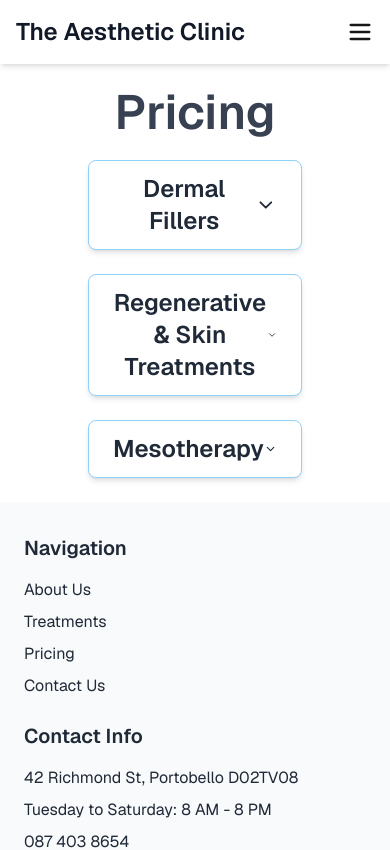
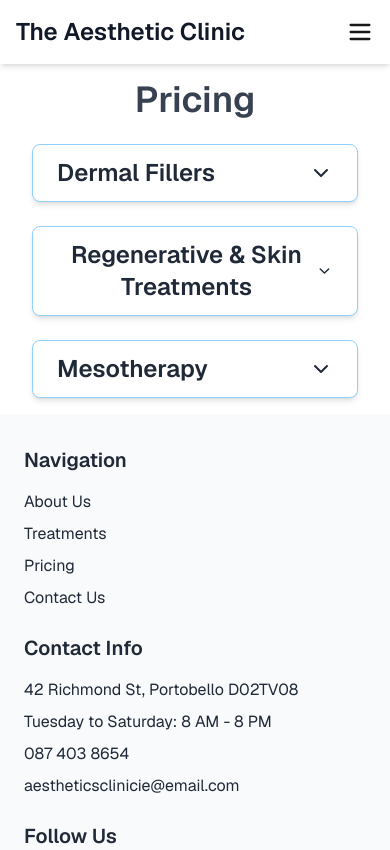
Before and after one commit to Rique-Borges/aestheticsclinic, a Next.js app: page /pricing in a window 390 px wide. Shown: the top 850 px of the page. Built offline with nearby package versions, Linux system fonts and the light colour scheme.

Commit message:
add: responsividade na página de preços

```diff
--- a/src/app/pricing/components/pricingitem.js
+++ b/src/app/pricing/components/pricingitem.js
@@ -1,9 +1,12 @@
 const PricingItem = ({ name, price, description, isHighlighted }) => {
   return (
-    <li className={`p-4 rounded-md transition-all duration-500 ease-in-out ${isHighlighted ? 'bg-[#8ED1FB] text-white' : 'bg-gray-100 text-gray-700'}`}>
-      <h3 className="font-semibold text-lg">{name}</h3>
-      <p className="text-sm">{description}</p>
-      <p className="text-lg font-bold">{price}</p>
+    <li
+      className={`p-4 rounded-md transition-all duration-500 ease-in-out
+        ${isHighlighted ? 'bg-[#8ED1FB] text-white' : 'bg-gray-100 text-gray-700'}`}
+    >
+      <h3 className="font-semibold text-lg md:text-xl">{name}</h3>
+      <p className="text-sm md:text-base">{description}</p>
+      <p className="text-lg font-bold md:text-xl">{price}</p>
     </li>
   );
 };
--- a/src/app/pricing/page.js
+++ b/src/app/pricing/page.js
@@ -39,9 +39,9 @@ const Page = () => {
   const selectedCategory = searchParams.get('category') || null;
 
   return (
-    <div className="max-w-3xl mx-auto p-6">
-      <h1 className="text-5xl font-bold text-center text-gray-700 mb-6">Pricing</h1>
-      <div className="space-y-6 mx-16">
+    <div className="max-w-3xl mx-auto p-4 md:p-6">
+      <h1 className="text-4xl md:text-5xl font-bold text-center text-gray-700 mb-6">Pricing</h1>
+      <div className="space-y-6 mx-4 md:mx-16">
         {pricingData.map((section, index) => (
           <PricingCategory
             key={index}
```
